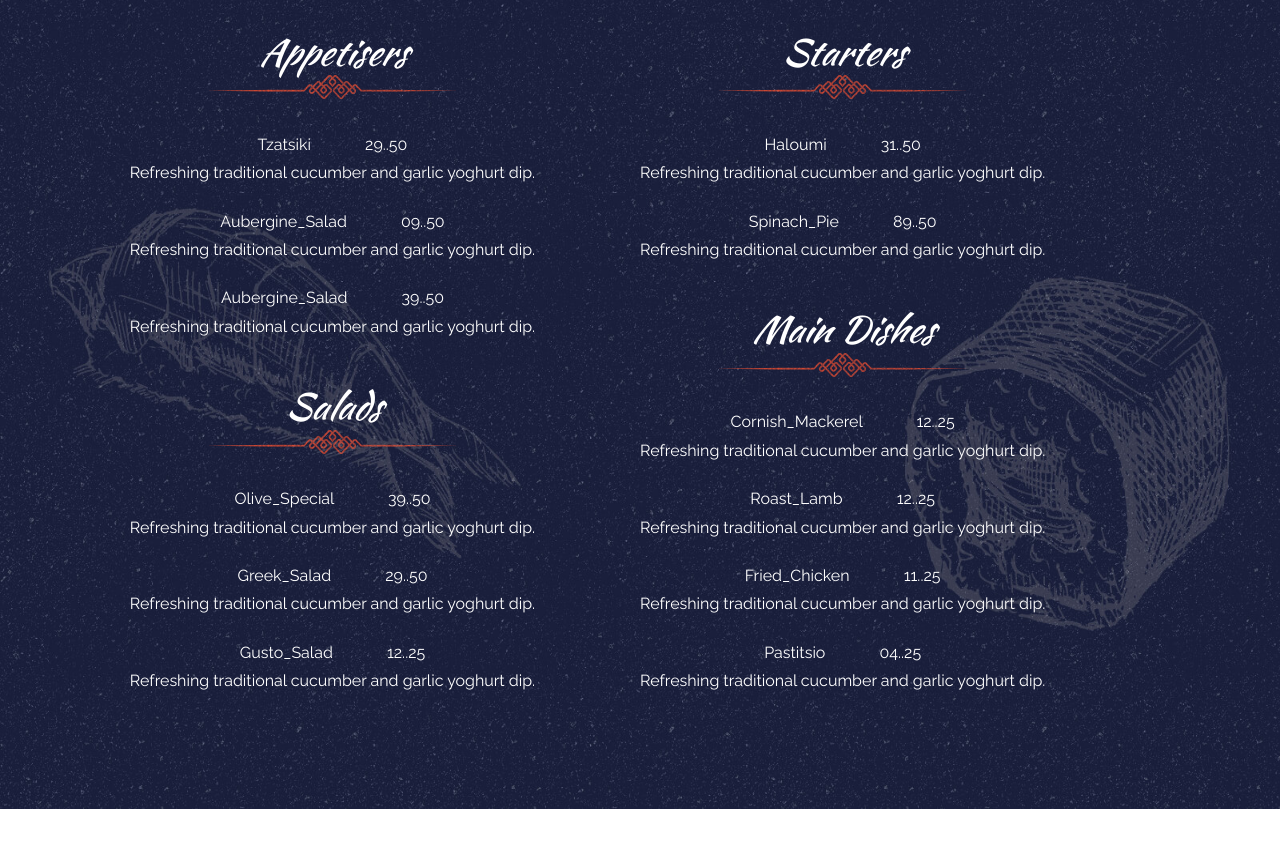
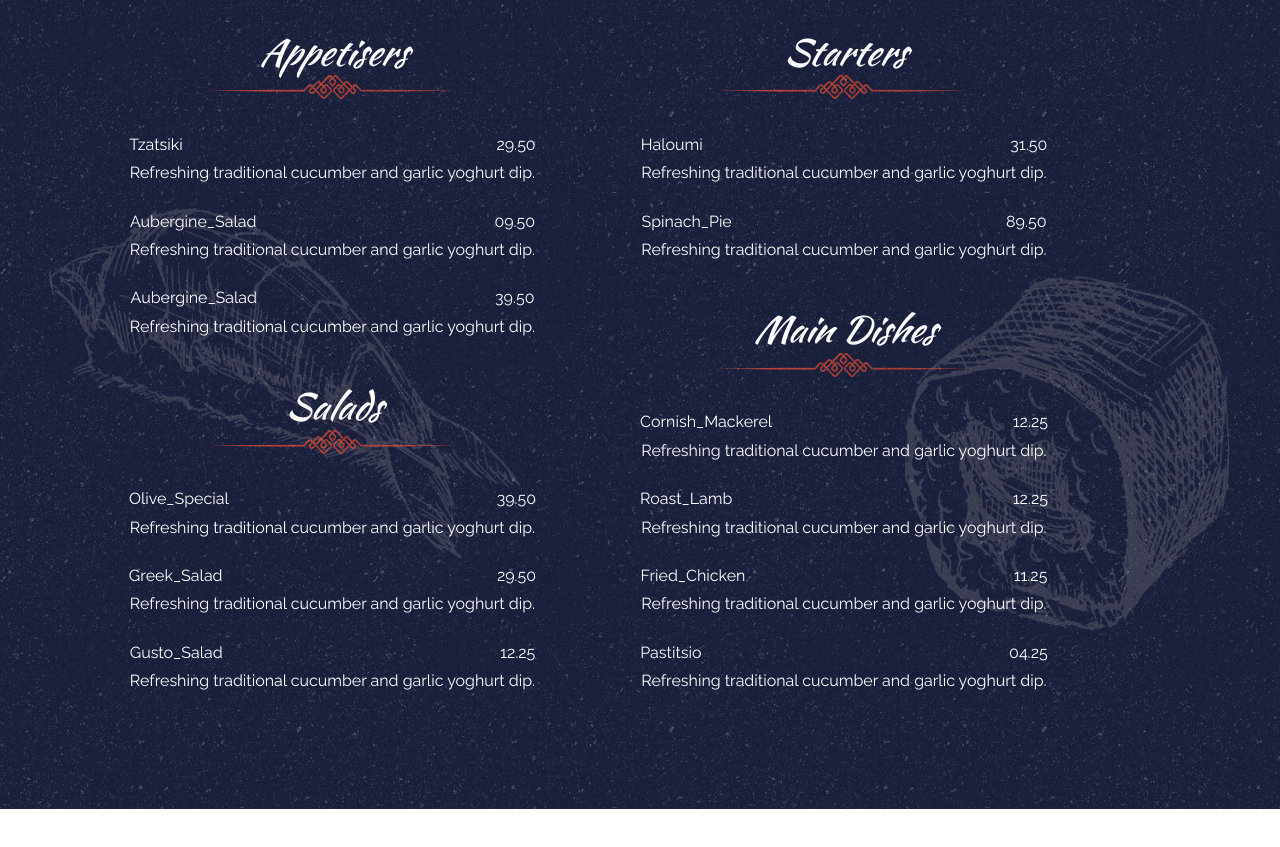
Before and after one commit to NickolayLyman/restaurant, a plain HTML site: page index.html in a window 1280 px wide. Shown: the part 2260-3107 px from the top of the page. Drawn offline with Linux system fonts and the light colour scheme.

Commit message:
Добавлены стили меню

```diff
--- a/index.html
+++ b/index.html
@@ -116,21 +116,33 @@
         <h3 class="menu-section-appetisers-title menu-title">Appetisers</h3>
         <img src="./images/divider-menu.png" alt="" class="menu-section-img">
         <ul class="appetisers">
-            <li class="menu-section-list-item">Tzatsiki <span class="menu-section-text">29..50 </span></br>
+            <li class="menu-section-list-item">Tzatsiki
+                <span class="point-wrapper">.....................................................................................................</span>
+                <span class="menu-section-text">29.50</span></br>
                 Refreshing traditional cucumber and garlic yoghurt dip.</li>
-            <li class="menu-section-list-item">Aubergine_Salad <span class="menu-section-text">09..50</span></br>
+            <li class="menu-section-list-item">Aubergine_Salad
+                <span class="point-wrapper">............................................................................</span>
+                 <span class="menu-section-text">09.50</span></br>
                 Refreshing traditional cucumber and garlic yoghurt dip.</li>
-            <li class="menu-section-list-item">Aubergine_Salad <span class="menu-section-text">39..50</span></br>
+            <li class="menu-section-list-item">Aubergine_Salad
+                <span class="point-wrapper">............................................................................</span>
+                <span class="menu-section-text">39.50</span></br>
                 Refreshing traditional cucumber and garlic yoghurt dip.</li>
         </ul>
         <h3 class="menu-section-salads-title menu-title">Salads</h3>
         <img src="./images/divider-menu.png" alt="" class="menu-section-img">
         <ul class="salads">
-            <li class="menu-section-list-item">Olive_Special <span class="menu-section-text">39..50</span></br>
+            <li class="menu-section-list-item">Olive_Special
+                <span class="point-wrapper">......................................................................................</span>
+                 <span class="menu-section-text">39.50</span></br>
                 Refreshing traditional cucumber and garlic yoghurt dip.</li>
-            <li class="menu-section-list-item">Greek_Salad <span class="menu-section-text">29..50</span></br>
+            <li class="menu-section-list-item">Greek_Salad
+                <span class="point-wrapper">........................................................................................</span>
+                <span class="menu-section-text">29.50</span></br>
                 Refreshing traditional cucumber and garlic yoghurt dip.</li>
-            <li class="menu-section-list-item">Gusto_Salad <span class="menu-section-text">12..25</span></br>
+            <li class="menu-section-list-item">Gusto_Salad
+                <span class="point-wrapper">.........................................................................................</span>
+                <span class="menu-section-text">12.25</span></br>
                 Refreshing traditional cucumber and garlic yoghurt dip.</li>
         </ul>
     </div>
@@ -138,21 +150,33 @@
         <h3 class="menu-section-starters-title menu-title">Starters</h3>
         <img src="./images/divider-menu.png" alt="" class="menu-section-img">
         <ul class="starters">
-            <li class="menu-section-list-item">Haloumi <span class="menu-section-text">31..50</span></br>
+            <li class="menu-section-list-item">Haloumi
+                <span class="point-wrapper">...................................................................................................</span>
+                <span class="menu-section-text">31.50</span></br>
                 Refreshing traditional cucumber and garlic yoghurt dip.</li>
-            <li class="menu-section-list-item">Spinach_Pie <span class="menu-section-text">89..50</span></br>
+            <li class="menu-section-list-item">Spinach_Pie
+                <span class="point-wrapper">........................................................................................</span>
+                <span class="menu-section-text">89.50</span></br>
                 Refreshing traditional cucumber and garlic yoghurt dip.</li>
         </ul>
         <h3 class="menu-section-main-dishes-title menu-title">Main Dishes</h3>
         <img src="./images/divider-menu.png" alt="" class="menu-section-img">
         <ul class="main-dishes">
-            <li class="menu-section-list-item">Cornish_Mackerel <span class="menu-section-text">12..25</span></br>
+            <li class="menu-section-list-item">Cornish_Mackerel
+                <span class="point-wrapper">.............................................................................</span>
+                <span class="menu-section-text">12.25</span></br>
                 Refreshing traditional cucumber and garlic yoghurt dip.</li>
-            <li class="menu-section-list-item">Roast_Lamb <span class="menu-section-text">12..25</span></br>
+            <li class="menu-section-list-item">Roast_Lamb
+                <span class="point-wrapper">..........................................................................................</span>
+                <span class="menu-section-text">12.25</span></br>
                 Refreshing traditional cucumber and garlic yoghurt dip.</li>
-            <li class="menu-section-list-item">Fried_Chicken <span class="menu-section-text">11..25</span></br>
+            <li class="menu-section-list-item">Fried_Chicken
+                <span class="point-wrapper">......................................................................................</span>
+                <span class="menu-section-text">11.25</span></br>
                 Refreshing traditional cucumber and garlic yoghurt dip.</li>
-            <li class="menu-section-list-item">Pastitsio <span class="menu-section-text">04..25</span></br>
+            <li class="menu-section-list-item">Pastitsio
+                <span class="point-wrapper">...................................................................................................</span>
+                <span class="menu-section-text">04.25</span></br>
                 Refreshing traditional cucumber and garlic yoghurt dip.</li>
         </ul>
     </div>
--- a/sass/layout/_menu.scss
+++ b/sass/layout/_menu.scss
@@ -31,9 +31,13 @@
 }
 .menu-section-list-item {
     margin-bottom: 30px;
+
 }
 .menu-section-text {
     display: inline-block;
-    margin-left: 50px;
+    // margin-left: 50px;
     margin-bottom: 10px;
 }
+.point-wrapper {
+    color: transparent;
+}
```
Also changed, not shown: css/main.css, css/main.min.css, 2 other files.
